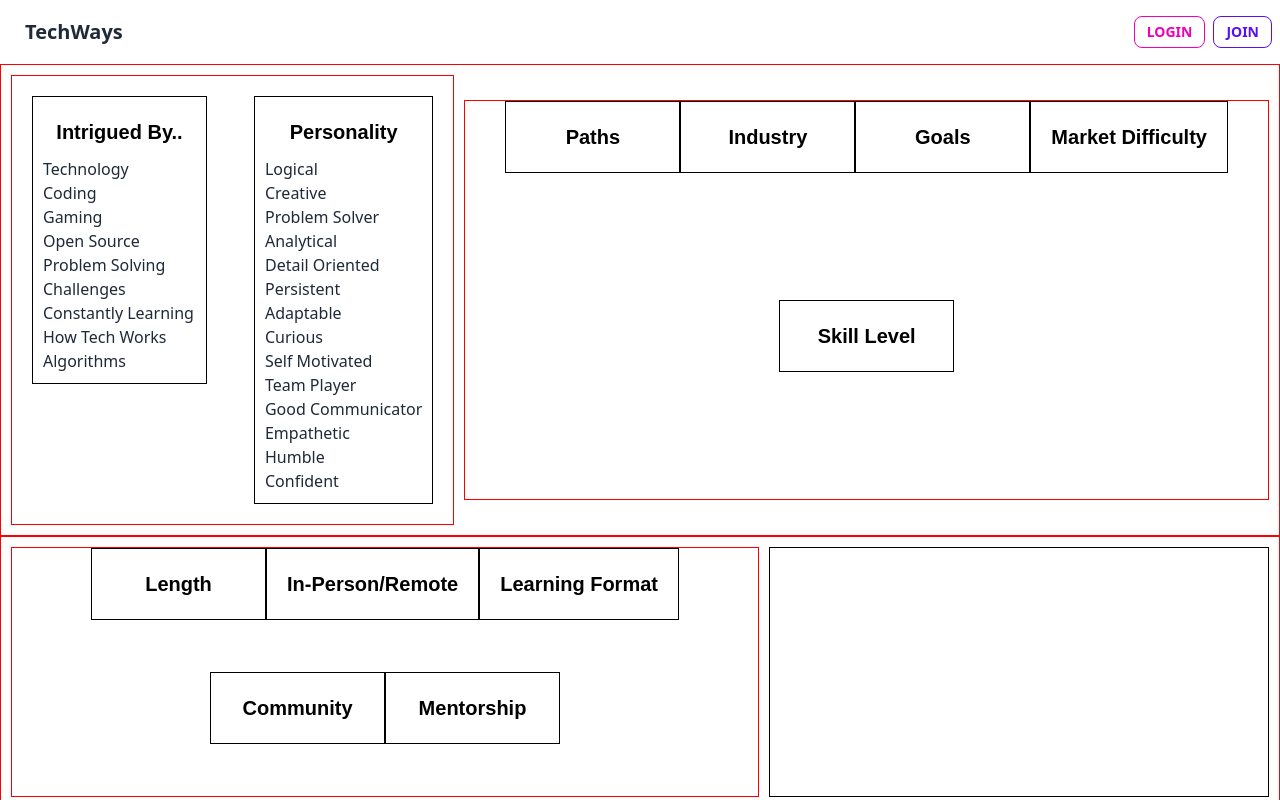
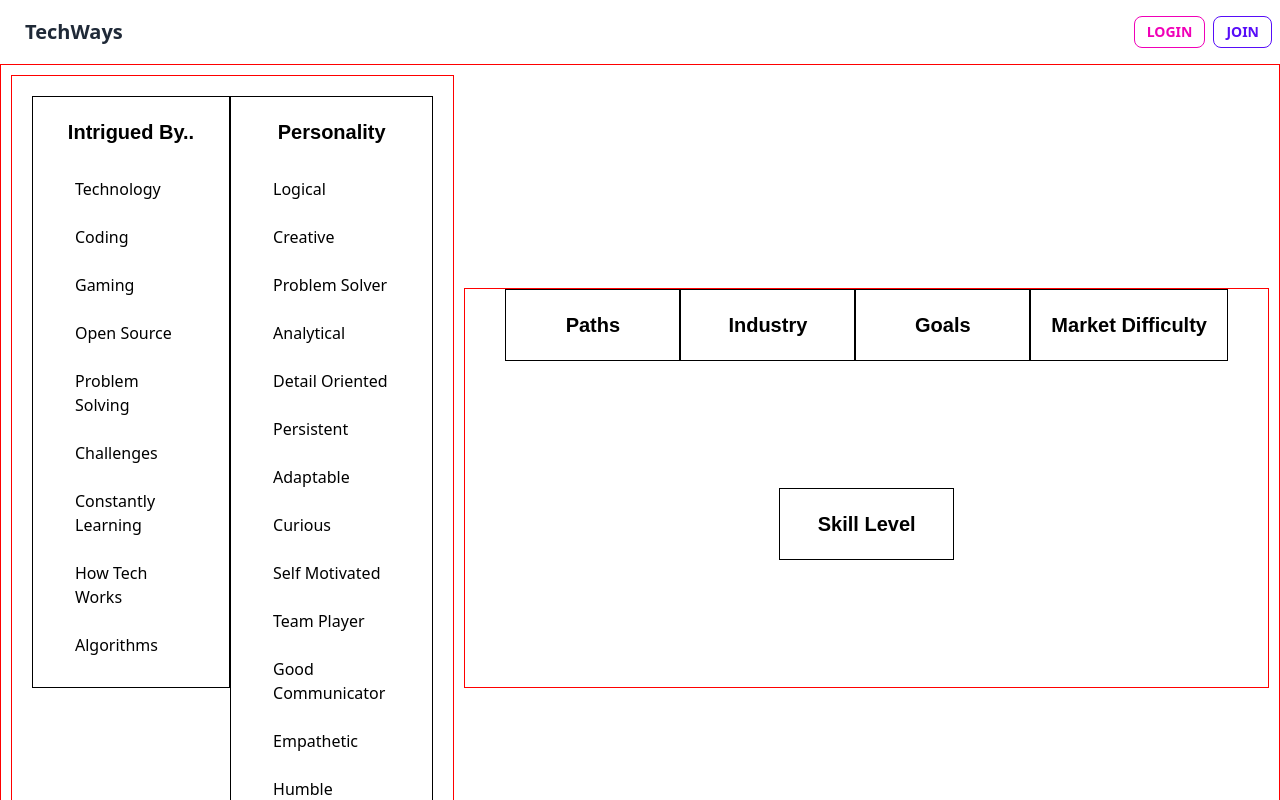
Before and after one commit to Bay102/TechWays, a React (Vite) app: page / in a window 1280 px wide. Shown: the top 800 px of the page. Built offline with nearby package versions, Linux system fonts and the light colour scheme; no server answers; a web font is replaced by a local one.

Commit message:
onClick handle logic start

```diff
--- a/src/Components/AttributeCard/AttributeCard.tsx
+++ b/src/Components/AttributeCard/AttributeCard.tsx
@@ -1,23 +1,33 @@
 import {
   Attribute,
   AttributeObject,
-} from '../AttributeCategorys/AttributesStore'
-import * as S from './attributeCard.styles'
+} from "../AttributeCategorys/AttributesStore";
+import * as S from "./attributeCard.styles";
 
 type CardProps = {
-  title: string
-  attributes: AttributeObject
-}
+  title: string;
+  attributes: AttributeObject;
+};
 
 const AttributeCard = ({ title, attributes }: CardProps) => {
+  const onSelected = (attribute: Attribute) => {
+    attribute.selected = !attribute.selected;
+    console.log(attribute.selected);
+  };
   return (
     <S.CardContainer>
       <S.CardTitle>{title}</S.CardTitle>
       {Object.values(attributes).map((attribute: Attribute, _index: number) => (
-        <div key={_index}>{attribute.label}</div>
+        <S.Text
+          key={_index}
+          onClick={() => onSelected(attribute)}
+          selected={attribute.selected}
+        >
+          {attribute.label}
+        </S.Text>
       ))}
     </S.CardContainer>
-  )
-}
+  );
+};
 
-export default AttributeCard
+export default AttributeCard;
--- a/src/Components/AttributeCard/attributeCard.styles.tsx
+++ b/src/Components/AttributeCard/attributeCard.styles.tsx
@@ -15,3 +15,16 @@ export const CardTitle = styled.h2`
   padding: 10px;
   font-family: "Anta", sans-serif;
 `;
+
+type TextProps = {
+  selected?: boolean;
+};
+
+export const Text = styled.div<TextProps>`
+  background: ${(props) => (props.selected ? "red" : "white")};
+  /* background: ${(props) => (props.selected ? "#6ab4fc" : "white")};*/
+  color: ${(props) => (props.selected ? "white" : "#000")};
+  font-size: 1em;
+  margin: 1em;
+  padding: 0.25em 1em;
+`;
```
